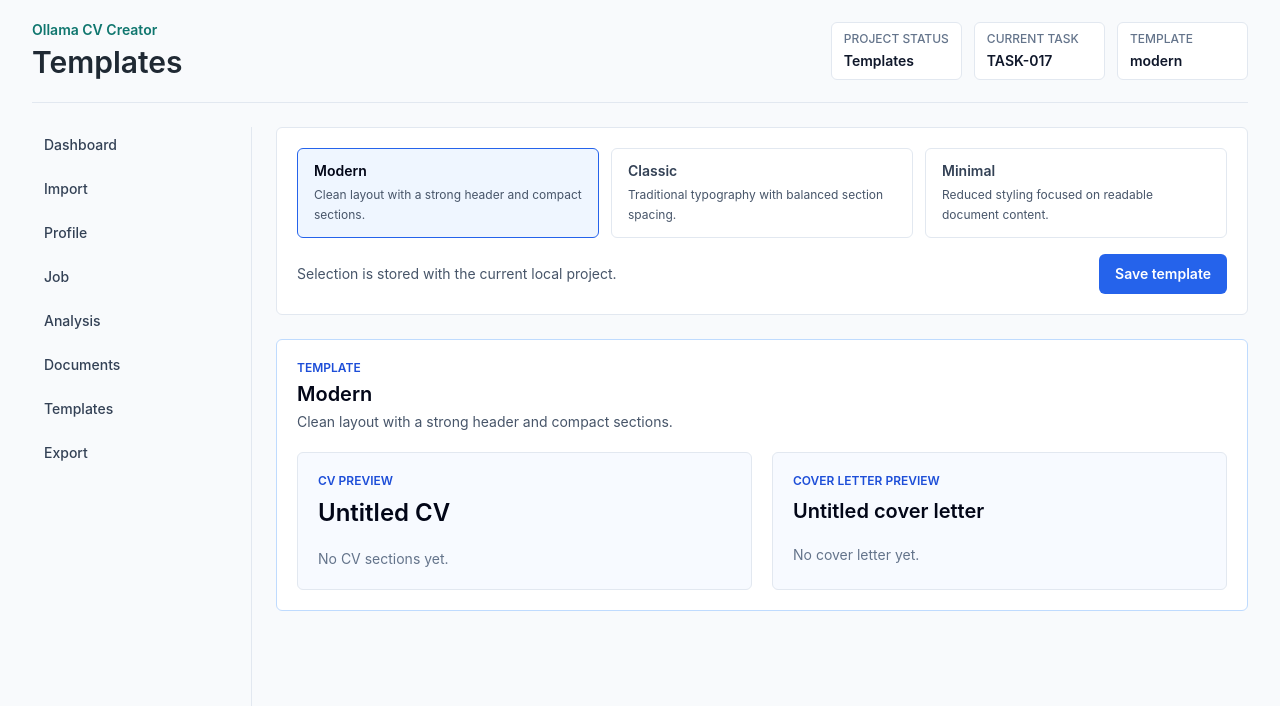
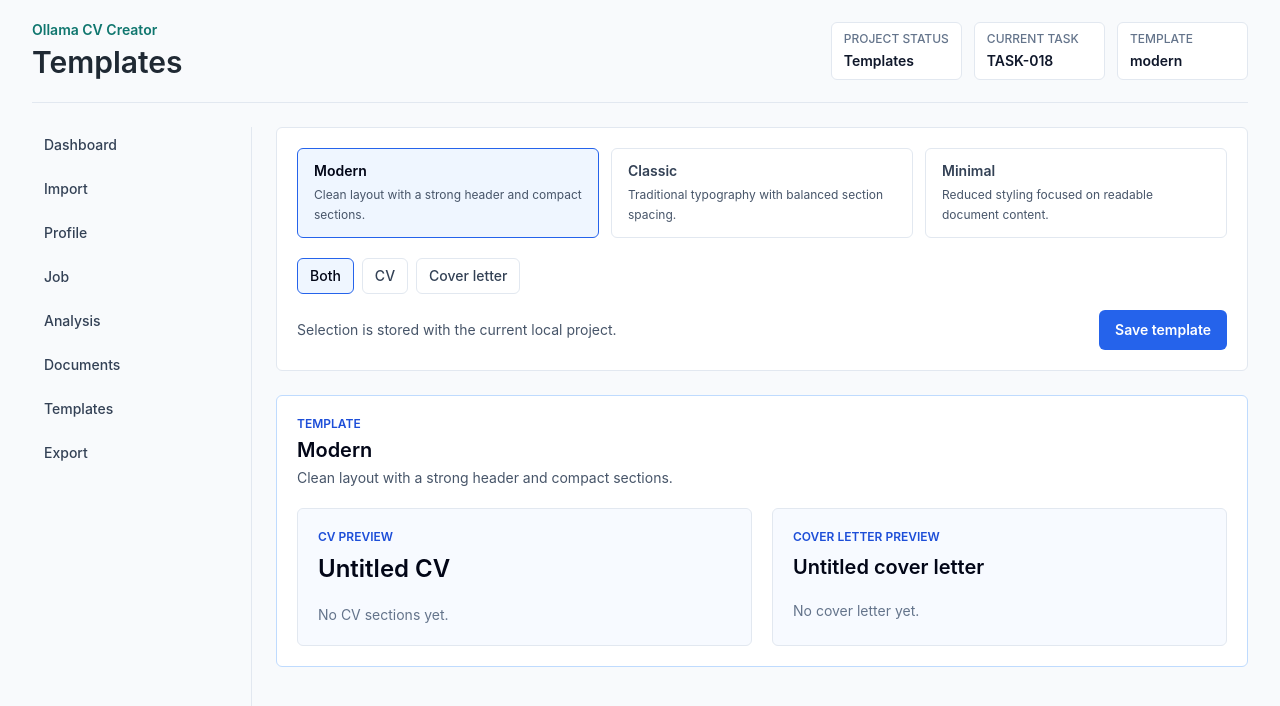
Before and after one commit to Web-Developer-DB/Ollama_CV_Creator, a Next.js app: page /templates in a window 1280 px wide. Shown: the top 706 px of the page. Built offline with nearby package versions, Linux system fonts and the light colour scheme.

Commit message:
TASK-018: Live Preview

```diff
--- a/src/app/templates/TemplatesScreen.tsx
+++ b/src/app/templates/TemplatesScreen.tsx
@@ -4,11 +4,21 @@ import { useState } from "react";
 import { AppShell } from "@/components/layout/AppShell";
 import {
   DocumentTemplate,
+  type DocumentPreviewMode,
   templateDefinitions
 } from "@/components/templates/DocumentTemplate";
 import { useProjectStore } from "@/stores/project-store";
 import type { ApplicationProject } from "@/types/project";
 import type { TemplateStyle } from "@/types/templates";
+
+const previewModes: Array<{
+  id: DocumentPreviewMode;
+  label: string;
+}> = [
+  { id: "both", label: "Both" },
+  { id: "cv", label: "CV" },
+  { id: "cover_letter", label: "Cover letter" }
+];
 
 const createId = (): string => {
   if (typeof crypto !== "undefined" && "randomUUID" in crypto) {
@@ -26,6 +36,8 @@ export function TemplatesScreen() {
   const [selectedTemplate, setSelectedTemplate] = useState<TemplateStyle>(
     selectedProject?.designSettings?.template ?? "modern"
   );
+  const [previewMode, setPreviewMode] =
+    useState<DocumentPreviewMode>("both");
   const [savedMessage, setSavedMessage] = useState<string | undefined>();
 
   const handleSaveTemplate = async () => {
@@ -59,7 +71,7 @@ export function TemplatesScreen() {
     <AppShell
       metrics={[
         { label: "Project status", value: "Templates" },
-        { label: "Current task", value: "TASK-017" },
+        { label: "Current task", value: "TASK-018" },
         { label: "Template", value: selectedTemplate }
       ]}
       title="Templates"
@@ -94,6 +106,28 @@ export function TemplatesScreen() {
             })}
           </div>
 
+          <div className="mt-5 flex flex-wrap gap-2">
+            {previewModes.map((mode) => {
+              const isSelected = mode.id === previewMode;
+
+              return (
+                <button
+                  aria-pressed={isSelected}
+                  className={`h-9 rounded-md border px-3 text-sm font-medium ${
+                    isSelected
+                      ? "border-action bg-blue-50 text-slate-950"
+                      : "border-slate-200 bg-white text-slate-700 hover:border-slate-300"
+                  }`}
+                  key={mode.id}
+                  onClick={() => setPreviewMode(mode.id)}
+                  type="button"
+                >
+                  {mode.label}
+                </button>
+              );
+            })}
+          </div>
+
           <div className="mt-4 flex flex-col gap-3 sm:flex-row sm:items-center sm:justify-between">
             <p className="text-sm text-slate-600">
               Selection is stored with the current local project.
@@ -123,6 +157,7 @@ export function TemplatesScreen() {
         <DocumentTemplate
           coverLetter={selectedProject?.generatedDocuments?.coverLetter}
           cv={selectedProject?.generatedDocuments?.cv}
+          previewMode={previewMode}
           template={selectedTemplate}
         />
       </div>
--- a/src/components/templates/DocumentTemplate.tsx
+++ b/src/components/templates/DocumentTemplate.tsx
@@ -5,6 +5,8 @@ import type {
   DocumentSectionItem
 } from "@/types/documents";
 import type { TemplateDefinition, TemplateStyle } from "@/types/templates";
+
+export type DocumentPreviewMode = "both" | "cv" | "cover_letter";
 
 export const templateDefinitions: TemplateDefinition[] = [
   {
@@ -28,6 +30,7 @@ type DocumentTemplateProps = Readonly<{
   template: TemplateStyle;
   cv?: GeneratedCV;
   coverLetter?: GeneratedCoverLetter;
+  previewMode?: DocumentPreviewMode;
 }>;
 
 type TemplateClasses = {
@@ -199,12 +202,16 @@ function CoverLetterPreview({
 export function DocumentTemplate({
   template,
   cv,
-  coverLetter
+  coverLetter,
+  previewMode = "both"
 }: DocumentTemplateProps) {
   const definition =
     templateDefinitions.find((currentTemplate) => currentTemplate.id === template) ??
     templateDefinitions[0];
   const classes = templateClassMap[definition.id];
+  const showCV = previewMode === "both" || previewMode === "cv";
+  const showCoverLetter =
+    previewMode === "both" || previewMode === "cover_letter";
 
   return (
     <section
@@ -221,9 +228,15 @@ export function DocumentTemplate({
         <p className="mt-1 text-sm text-slate-600">{definition.description}</p>
       </div>
 
-      <div className="grid gap-5 xl:grid-cols-2">
-        <CVPreview classes={classes} cv={cv} />
-        <CoverLetterPreview classes={classes} coverLetter={coverLetter} />
+      <div
+        className={`grid gap-5 ${
+          previewMode === "both" ? "xl:grid-cols-2" : ""
+        }`}
+      >
+        {showCV ? <CVPreview classes={classes} cv={cv} /> : null}
+        {showCoverLetter ? (
+          <CoverLetterPreview classes={classes} coverLetter={coverLetter} />
+        ) : null}
       </div>
     </section>
   );
```
Also changed, not shown: 3 other files (tests, documents, lock files or other folders).
